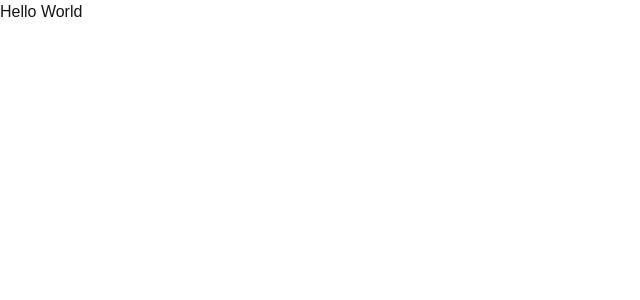
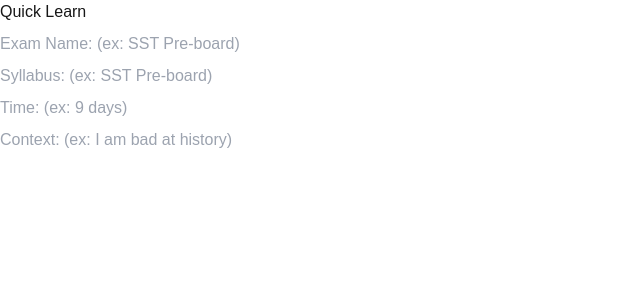
Before and after one commit to yash373/quick-learn-gui, a Next.js app: page / in a window 1280 px wide. Shown: the top 300 px of the page, without its empty margins (0-640 px from the left). Built offline with nearby package versions, Linux system fonts and the light colour scheme.

Commit message:
Integrated with desired inputs for backend to work and generate outputs

```diff
--- a/components/TextField.tsx
+++ b/components/TextField.tsx
@@ -1,13 +1,15 @@
 import React from "react";
 
 interface TextFieldProps {
-  value: string;
-  onChange: (val: string) => void;
+  value: string,
+  placeholder?: string,
+  onChange: (val: string) => void
 }
 
-const TextField = ({ value, onChange }: TextFieldProps) => {
+const TextField = ({ value, onChange, placeholder }: TextFieldProps) => {
   return (
     <input
+      placeholder={placeholder}
       value={value}
       onChange={({ target: { value } }) => onChange(value)}
     />
--- a/pages/index.tsx
+++ b/pages/index.tsx
@@ -4,12 +4,18 @@ import TextField from '@/components/TextField'
 import { useState } from 'react'
 
 const Index = () => {
-  const [value, setValue] = useState("")
+  const [exam, setExam] = useState("")
+  const [syllabus, setSyllabus] = useState("")
+  const [time, setTime] = useState("")
+  const [context, setContext] = useState("")
 
   return (
     <div className='flex flex-col gap-2'>
-      <Heading text="Hello World" />
-      <TextField value={value} onChange={(val) => setValue(val)} />
+      <Heading text="Quick Learn" />
+      <TextField placeholder='Exam Name: (ex: SST Pre-board)' value={exam} onChange={(val) => setExam(val)} />
+      <TextField placeholder='Syllabus: (ex: SST Pre-board)' value={syllabus} onChange={(val) => setSyllabus(val)} />
+      <TextField placeholder='Time: (ex: 9 days)' value={time} onChange={(val) => setTime(val)} />
+      <TextField placeholder='Context: (ex: I am bad at history)' value={context} onChange={(val) => setContext(val)} />
     </div>
   )
 }
```
